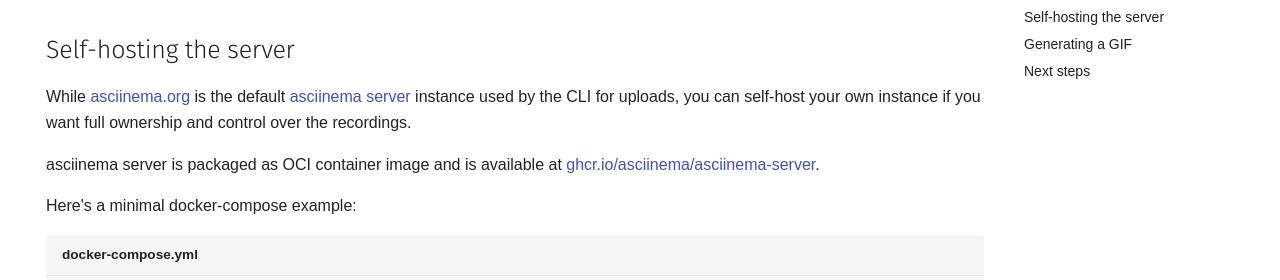
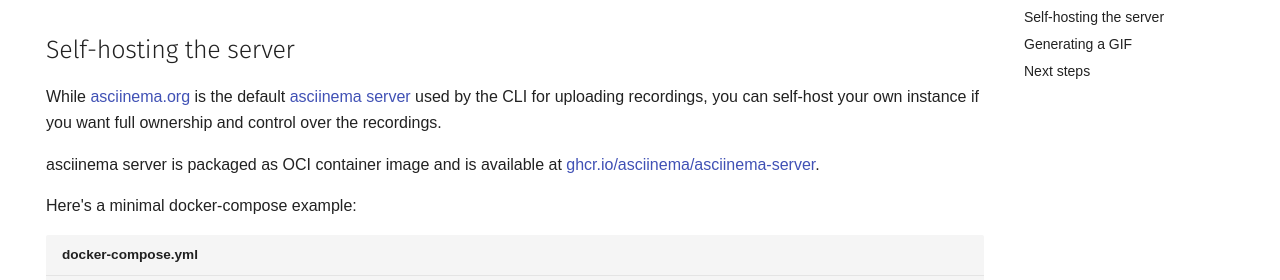
Before and after one commit to ofek/asciinema.github.io, an MkDocs documentation site: the page built from docs/getting-started.md, in a window 1280 px wide and 900 px high, scrolled down 2381 px. Shown: the part 172-452 px from the top of the window. Built offline with MkDocs 1.6.1 and Material for MkDocs 9.7.7, drawn with Linux system fonts in a browser that asks for light colours; some web fonts are replaced; comment, search, counter and statistics services are not loaded.

Commit message:
Update the getting started guide

```diff
--- a/docs/getting-started.md
+++ b/docs/getting-started.md
@@ -161,8 +161,8 @@
 ## Self-hosting the server
 
 While [asciinema.org](https://asciinema.org) is the default [asciinema
-server](manual/server/index.md) instance used by the CLI for uploads, you can
-self-host your own instance if you want full ownership and control over the
+server](manual/server/index.md) used by the CLI for uploading recordings, you
+can self-host your own instance if you want full ownership and control over the
 recordings.
 
 asciinema server is packaged as OCI container image and is available at
```
